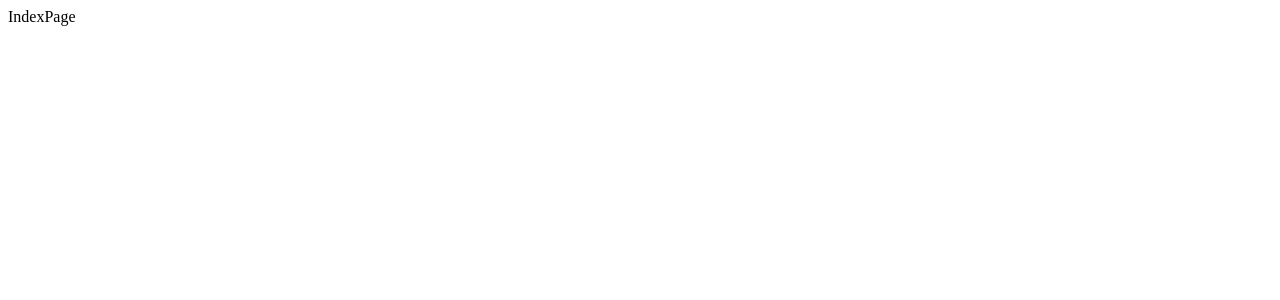
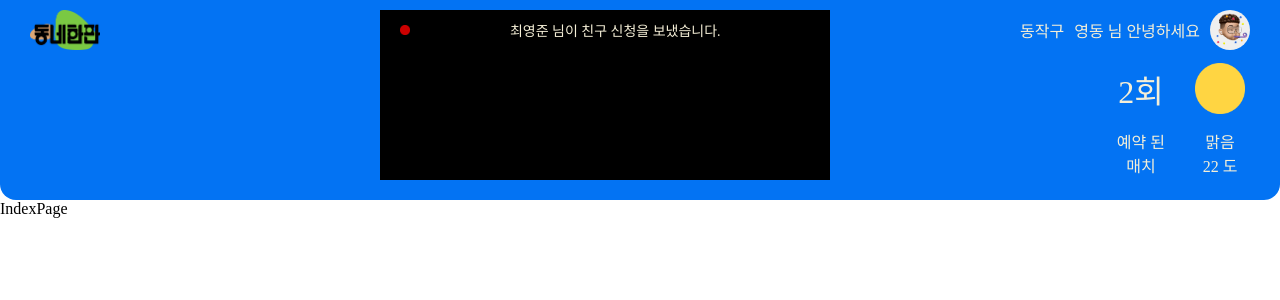
Before and after one commit to dongne-hanpan/FE, a React (Create React App) app: page / in a window 1280 px wide. Shown: the top 300 px of the page. Built offline with nearby package versions, Linux system fonts and the light colour scheme.

Commit message:
feat: #1 Connect Header in App
생성한 Header 연결

```diff
--- a/src/App.js
+++ b/src/App.js
@@ -1,5 +1,6 @@
 import React from 'react';
 import { BrowserRouter as Router, Routes, Route } from 'react-router-dom'
+import Header from './components/univ/Header';
 import ChatPage from './pages/ChatPage';
 import IndexPage from './pages/IndexPage'
 import Register from './pages/Register';
@@ -9,6 +10,7 @@ function App() {
   return (
     <div className="App">
       <Router>
+        <Header />
         <Routes>
           <Route path='/' element={<IndexPage />} />
           <Route path='/register' element={<Register />} />
--- /dev/null
+++ b/src/index.css
@@ -0,0 +1,56 @@
+:root {
+  /* color */
+  --color-black: #000000;
+  --color-core: #0373F3;
+  --color-skyblue: #8ACCE4;
+  --color-background: #F5EFD7;
+  --color-background-light: #FFFCF1;
+  /* point color */
+  --color-red: #CC0000;
+  --color-green: #41CC00;
+  --color-yellow: #FFC700;
+
+  /* Font size */
+  --font-32: 32px;
+  --font-26: 26px;
+  --font-22: 22px;
+  --font-20: 20px;
+  --font-18: 18px;
+  --font-17: 17px;
+  --font-16: 16px;
+  --font-15: 15px;
+  --font-14: 14px;
+  --font-12: 12px;
+
+  /* Font weight */
+  --weight-bold: 700;
+  --weight-semi-bold: 600;
+  --weight-medium: 500;
+  --weight-regular: 400;
+}
+
+* {
+  box-sizing: border-box;
+}
+
+body {
+  margin: 0px;
+}
+
+button {
+  outline: none;
+  border: none;
+  cursor: pointer;
+}
+
+input {
+  outline: none;
+  border: none;
+  cursor: pointer;
+}
+
+textarea {
+  outline: none;
+  border: none;
+  cursor: pointer;
+}
--- a/src/index.js
+++ b/src/index.js
@@ -1,6 +1,7 @@
 import React from 'react';
 import ReactDOM from 'react-dom/client';
 import App from './App';
+import './index.css';
 
 const root = ReactDOM.createRoot(document.getElementById('root'));
 root.render(
```
